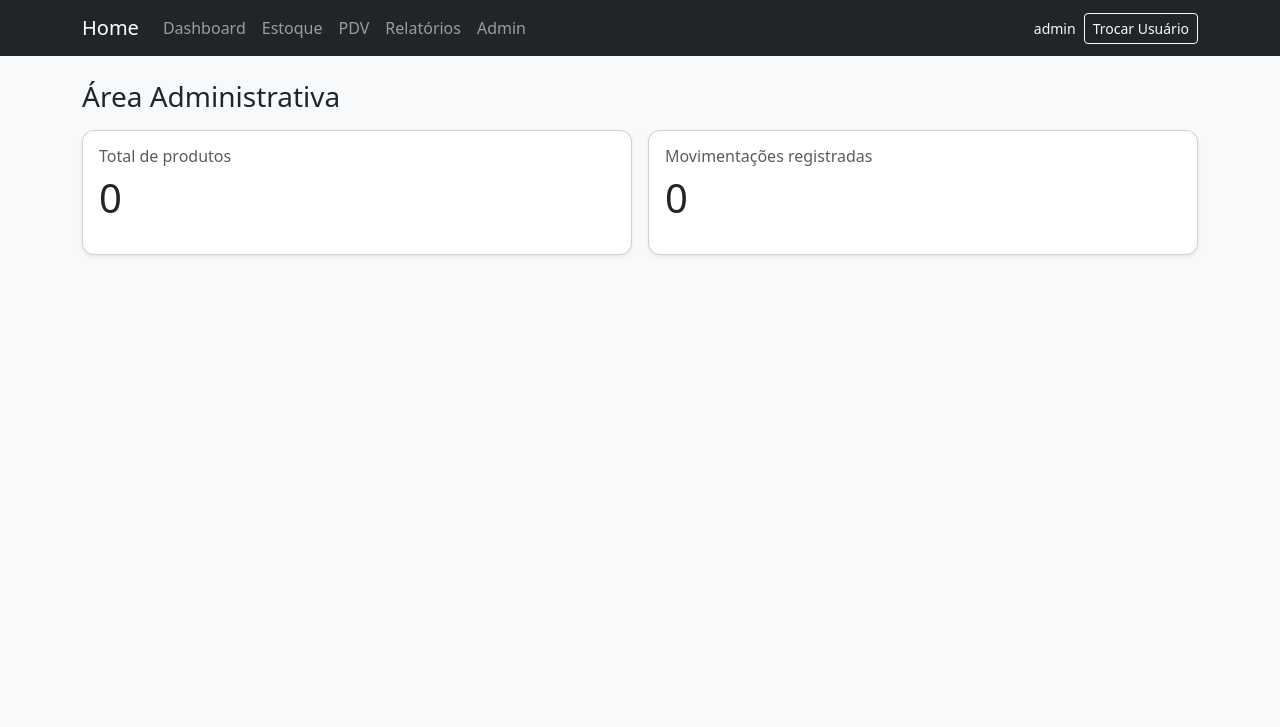
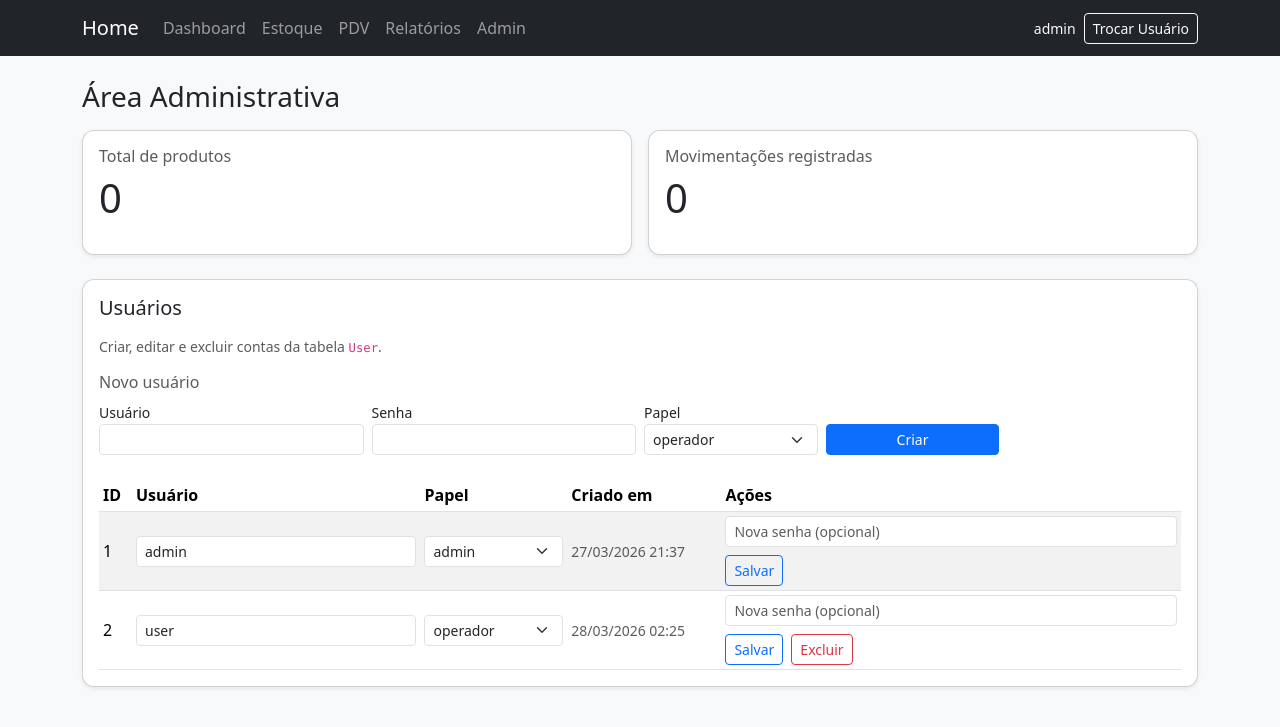
Before and after one commit to eas6772/Controle-de-Estoque-em-uma-Adega, a Flask app: page /admin/ in a window 1280 px wide. Shown: the top 727 px of the page. Run offline with Flask 3, Linux system fonts and the light colour scheme; a user stored in the database is signed in; some libraries are stand-ins or nearby versions.

Commit message:
Incluida a opção de administrar usuários

```diff
--- a/app/models.py
+++ b/app/models.py
@@ -26,6 +26,10 @@ class User(UserMixin, db.Model):
 
     def check_password(self, password: str) -> bool:
         return check_password_hash(self.password_hash, password)
+
+    @property
+    def is_admin(self) -> bool:
+        return self.role == "admin"
 
 
 class Category(db.Model):
--- a/app/routes/admin.py
+++ b/app/routes/admin.py
@@ -1,19 +1,118 @@
-from flask import Blueprint, render_template
-from flask_login import login_required
+from functools import wraps
 
-from app.models import Product, StockMovement
+from flask import Blueprint, flash, redirect, render_template, request, url_for
+from flask_login import current_user, login_required
+
+from app.extensions import db
+from app.models import Product, StockMovement, User
 
 
 admin_bp = Blueprint("admin", __name__)
 
+ROLES_PERMITIDAS = frozenset({"admin", "operador"})
+
+
+def admin_required(view):
+    @wraps(view)
+    @login_required
+    def wrapped(*args, **kwargs):
+        if not getattr(current_user, "is_admin", False):
+            flash("Acesso negado.", "danger")
+            return redirect(url_for("main.dashboard"))
+        return view(*args, **kwargs)
+
+    return wrapped
+
+
+def _total_admins() -> int:
+    return User.query.filter_by(role="admin").count()
+
 
 @admin_bp.route("/")
-@login_required
+@admin_required
 def index():
     total_produtos = Product.query.count()
     total_movimentacoes = StockMovement.query.count()
+    usuarios = User.query.order_by(User.id).all()
     return render_template(
         "admin/index.html",
         total_produtos=total_produtos,
         total_movimentacoes=total_movimentacoes,
+        usuarios=usuarios,
+        roles_permitidas=sorted(ROLES_PERMITIDAS),
     )
+
+
+@admin_bp.route("/usuarios/criar", methods=["POST"])
+@admin_required
+def usuario_criar():
+    username = (request.form.get("username") or "").strip()
+    password = request.form.get("password") or ""
+    role = (request.form.get("role") or "operador").strip()
+
+    if not username or not password:
+        flash("Usuário e senha são obrigatórios.", "warning")
+        return redirect(url_for("admin.index"))
+    if role not in ROLES_PERMITIDAS:
+        flash("Papel inválido.", "danger")
+        return redirect(url_for("admin.index"))
+    if User.query.filter_by(username=username).first():
+        flash("Já existe um usuário com esse nome.", "warning")
+        return redirect(url_for("admin.index"))
+
+    u = User(username=username, role=role)
+    u.set_password(password)
+    db.session.add(u)
+    db.session.commit()
+    flash("Usuário criado.", "success")
+    return redirect(url_for("admin.index"))
+
+
+@admin_bp.route("/usuarios/<int:user_id>/editar", methods=["POST"])
+@admin_required
+def usuario_editar(user_id: int):
+    alvo = User.query.get_or_404(user_id)
+    username = (request.form.get("username") or "").strip()
+    password = (request.form.get("password") or "").strip()
+    role = (request.form.get("role") or alvo.role).strip()
+
+    if not username:
+        flash("Nome de usuário não pode ficar vazio.", "warning")
+        return redirect(url_for("admin.index"))
+    if role not in ROLES_PERMITIDAS:
+        flash("Papel inválido.", "danger")
+        return redirect(url_for("admin.index"))
+
+    outro = User.query.filter(User.username == username, User.id != alvo.id).first()
+    if outro:
+        flash("Já existe outro usuário com esse nome.", "warning")
+        return redirect(url_for("admin.index"))
+
+    if alvo.role == "admin" and role != "admin" and _total_admins() <= 1:
+        flash("Não é possível rebaixar o único administrador.", "danger")
+        return redirect(url_for("admin.index"))
+
+    alvo.username = username
+    alvo.role = role
+    if password:
+        alvo.set_password(password)
+    db.session.commit()
+    flash("Usuário atualizado.", "success")
+    return redirect(url_for("admin.index"))
+
+
+@admin_bp.route("/usuarios/<int:user_id>/excluir", methods=["POST"])
+@admin_required
+def usuario_excluir(user_id: int):
+    alvo = User.query.get_or_404(user_id)
+    if alvo.id == current_user.id:
+        flash("Você não pode excluir a si mesmo enquanto estiver logado.", "warning")
+        return redirect(url_for("admin.index"))
+    if alvo.role == "admin" and _total_admins() <= 1:
+        flash("Não é possível excluir o único administrador.", "danger")
+        return redirect(url_for("admin.index"))
+
+    db.session.delete(alvo)
+    db.session.commit()
+    flash("Usuário excluído.", "success")
+    return redirect(url_for("admin.index"))
--- a/app/templates/admin/index.html
+++ b/app/templates/admin/index.html
@@ -20,4 +20,82 @@
       </div>
     </div>
   </div>
+
+  <div class="card shadow-sm mt-4">
+    <div class="card-body">
+      <h2 class="h5 mb-3">Usuários</h2>
+      <p class="text-muted small mb-3">Criar, editar e excluir contas da tabela <code>User</code>.</p>
+
+      <h3 class="h6 text-muted">Novo usuário</h3>
+      <form method="post" action="{{ url_for('admin.usuario_criar') }}" class="row g-2 align-items-end mb-4">
+        <div class="col-md-3">
+          <label class="form-label small mb-0" for="nu-username">Usuário</label>
+          <input id="nu-username" class="form-control form-control-sm" type="text" name="username" required autocomplete="username">
+        </div>
+        <div class="col-md-3">
+          <label class="form-label small mb-0" for="nu-password">Senha</label>
+          <input id="nu-password" class="form-control form-control-sm" type="password" name="password" required autocomplete="new-password">
+        </div>
+        <div class="col-md-2">
+          <label class="form-label small mb-0" for="nu-role">Papel</label>
+          <select id="nu-role" class="form-select form-select-sm" name="role">
+            {% for r in roles_permitidas %}
+              <option value="{{ r }}" {% if r == 'operador' %}selected{% endif %}>{{ r }}</option>
+            {% endfor %}
+          </select>
+        </div>
+        <div class="col-md-2 d-grid">
+          <button class="btn btn-sm btn-primary" type="submit">Criar</button>
+        </div>
+      </form>
+
+      <div class="table-responsive">
+        <table class="table table-sm table-striped align-middle mb-0">
+          <thead>
+            <tr>
+              <th>ID</th>
+              <th>Usuário</th>
+              <th>Papel</th>
+              <th>Criado em</th>
+              <th style="min-width: 280px;">Ações</th>
+            </tr>
+          </thead>
+          <tbody>
+            {% for u in usuarios %}
+              <tr>
+                <td>{{ u.id }}</td>
+                <td>
+                  <form method="post" action="{{ url_for('admin.usuario_editar', user_id=u.id) }}" id="form-edit-{{ u.id }}"></form>
+                  <input form="form-edit-{{ u.id }}" class="form-control form-control-sm" type="text" name="username" value="{{ u.username }}" required>
+                </td>
+                <td>
+                  <select form="form-edit-{{ u.id }}" class="form-select form-select-sm" name="role">
+                    {% for r in roles_permitidas %}
+                      <option value="{{ r }}" {% if u.role == r %}selected{% endif %}>{{ r }}</option>
+                    {% endfor %}
+                  </select>
+                </td>
+                <td class="small text-muted">{{ u.created_at.strftime('%d/%m/%Y %H:%M') if u.created_at else '—' }}</td>
+                <td>
+                  <div class="d-flex flex-wrap gap-2 align-items-center">
+                    <input form="form-edit-{{ u.id }}" class="form-control form-control-sm" type="password" name="password" placeholder="Nova senha (opcional)" autocomplete="new-password">
+                    <button form="form-edit-{{ u.id }}" class="btn btn-sm btn-outline-primary" type="submit">Salvar</button>
+                    {% if u.id != current_user.id %}
+                      <form method="post" action="{{ url_for('admin.usuario_excluir', user_id=u.id) }}" class="d-inline" onsubmit="return confirm('Excluir este usuário?');">
+                        <button class="btn btn-sm btn-outline-danger" type="submit">Excluir</button>
+                      </form>
+                    {% endif %}
+                  </div>
+                </td>
+              </tr>
+            {% else %}
+              <tr>
+                <td colspan="5" class="text-muted">Nenhum usuário cadastrado.</td>
+              </tr>
+            {% endfor %}
+          </tbody>
+        </table>
+      </div>
+    </div>
+  </div>
 {% endblock %}
--- a/app/templates/partials/_nav.html
+++ b/app/templates/partials/_nav.html
@@ -10,7 +10,9 @@
         <li class="nav-item"><a class="nav-link" href="{{ url_for('estoque.listar') }}">Estoque</a></li>
         <li class="nav-item"><a class="nav-link" href="{{ url_for('vendas.pdv') }}">PDV</a></li>
         <li class="nav-item"><a class="nav-link" href="{{ url_for('relatorios.index') }}">Relatórios</a></li>
-        <li class="nav-item"><a class="nav-link" href="{{ url_for('admin.index') }}">Admin</a></li>
+        {% if current_user.is_authenticated and current_user.is_admin %}
+          <li class="nav-item"><a class="nav-link" href="{{ url_for('admin.index') }}">Admin</a></li>
+        {% endif %}
       </ul>
       <div class="d-flex align-items-center ms-lg-auto flex-wrap gap-2 mt-2 mt-lg-0">
         {% if current_user.is_authenticated %}
```
Also changed, not shown: app.db.
